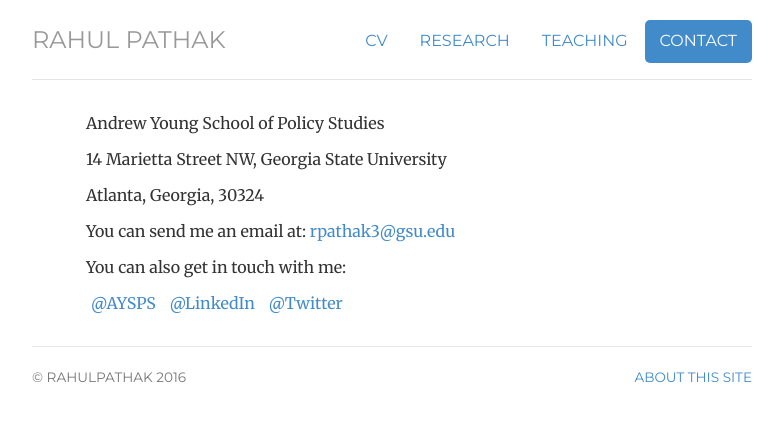
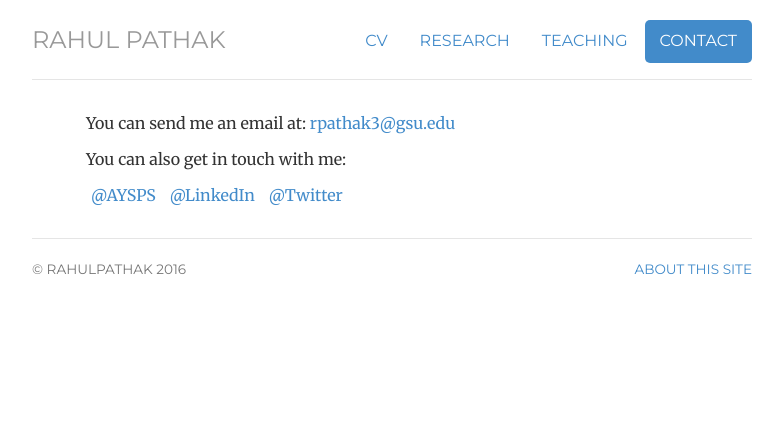
Before and after one commit to pathak-rahul/pathak-rahul.github.io, a Jekyll site: the page built from contact/index.html, in a window 1280 px wide. Shown: the top 421 px of the page, without its empty margins (248-1031 px from the left). Built offline with Jekyll 4.4.1, drawn with Linux system fonts in a browser that asks for light colours.

Commit message:
Update index.html

```diff
--- a/contact/index.html
+++ b/contact/index.html
@@ -11,10 +11,6 @@ description: Contact information for Rahul Pathak.
 
 
 
-	<p>Andrew Young School of Policy Studies</p>
-	<p>14 Marietta Street NW, Georgia State University</p>
-	<p>Atlanta, Georgia, 30324</p>
-
 	<p>You can send me an email at: <a href="mailto:rpathak3@gsu.edu">rpathak3@gsu.edu</a></p>
 
 
```
